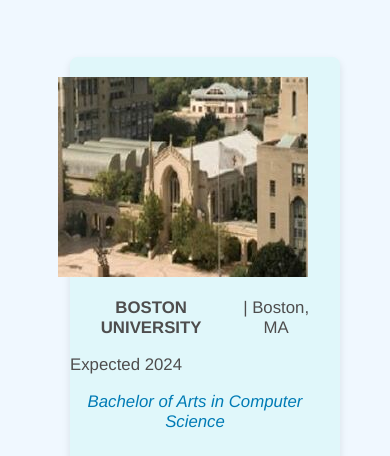
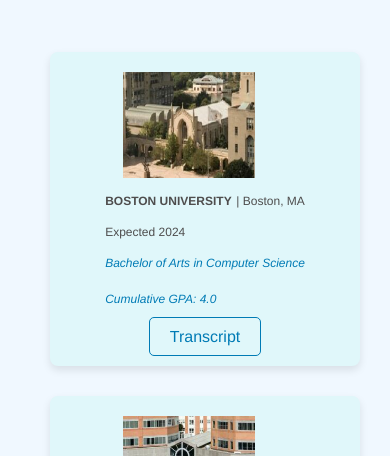
Before and after one commit to trucdg/cs391-mp1, a plain HTML site: page education.html in a window 390 px wide. Shown: the part 321-777 px from the top of the page. Drawn offline with Linux system fonts and the light colour scheme.

Commit message:
fix table reference styling

```diff
--- a/styles.css
+++ b/styles.css
@@ -1,7 +1,7 @@
 body {
     font-family: 'Helvetica Neue', Helvetica, Arial, sans-serif;
-    margin: 10px 20px;
-    padding: 10px 20px;
+    margin: 5px 10px;
+    padding: 10px 10px;
     background-color: #f0f8ff;
     color: #333;
     box-sizing: border-box;
@@ -138,7 +138,7 @@ footer {
 
 .education-cont-left {
     text-align: center;
-    margin-right: 1.5em;
+    padding-right: 2em;
 }
 
 #education-cont p {
@@ -146,13 +146,13 @@ footer {
     color: #4e4d4d;
     display: flex;
     justify-content: space-between;
-    margin-bottom: 5px;
+    padding-bottom: 5px;
 }
 
 #education-cont p em {
     font-style: italic;
     color: #007bb5;
-    margin-bottom: 10px;
+    padding-bottom: 5px;
 }
 
 #education-cont a {
@@ -254,10 +254,10 @@ h3 {
 
 /* References */
 table {
-    width: 70%;
     border-collapse: collapse;
-    margin: 20px 0;
+    margin: 20px 30px;
     font-size: calc(1.5em - 10px);
+    box-sizing: border-box;
 }
 
 th, td {
@@ -372,12 +372,20 @@ button:hover {
     #education-cont > div {
         flex-direction: column;
         text-align: center;
-        padding-left: 0;
         margin-top: 20px;
     }
 
     #education-cont p {
-        font-size: calc(1.3em - 4px);
+        font-size: calc(1em - 4px);
+    }
+
+    .education-cont-left {
+        text-align: center;
+        padding: 0 auto;
+    }
+
+    .education-cont-left > img {
+        width: calc(7em + 20px);
     }
 
     /* Projects Page */
@@ -404,6 +412,7 @@ button:hover {
     /* Reference Page */
     #references table {
         margin: 20px auto;
+        font-size: calc(0.7em - 5px);
     }
 
 
```
